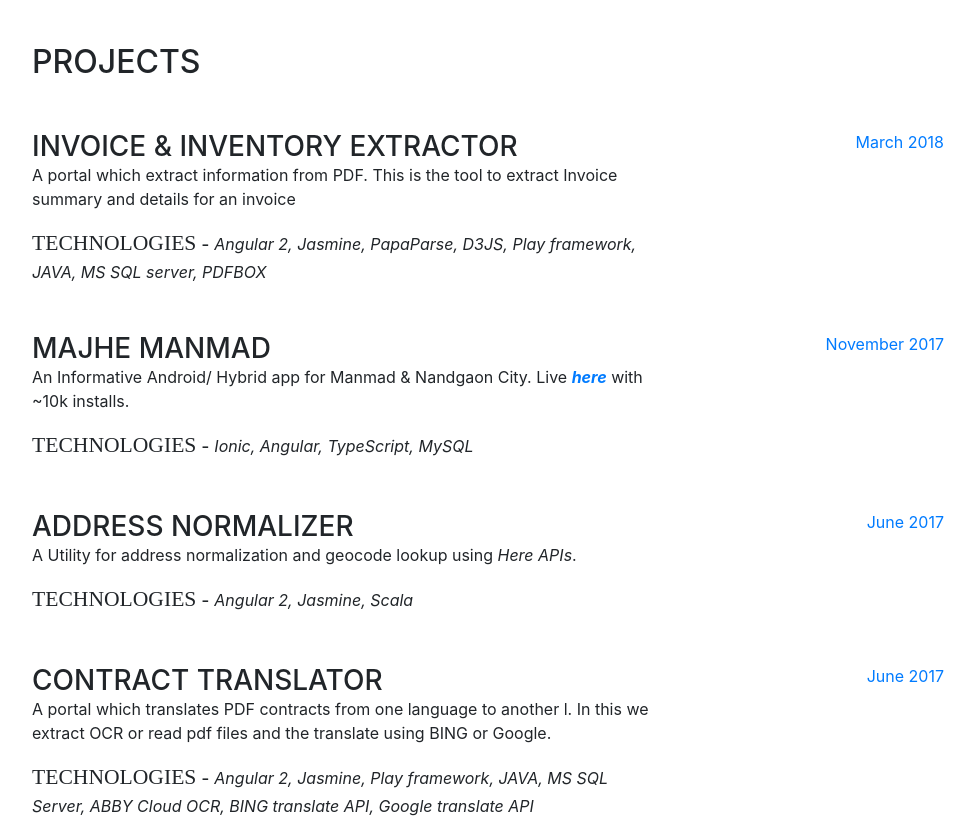
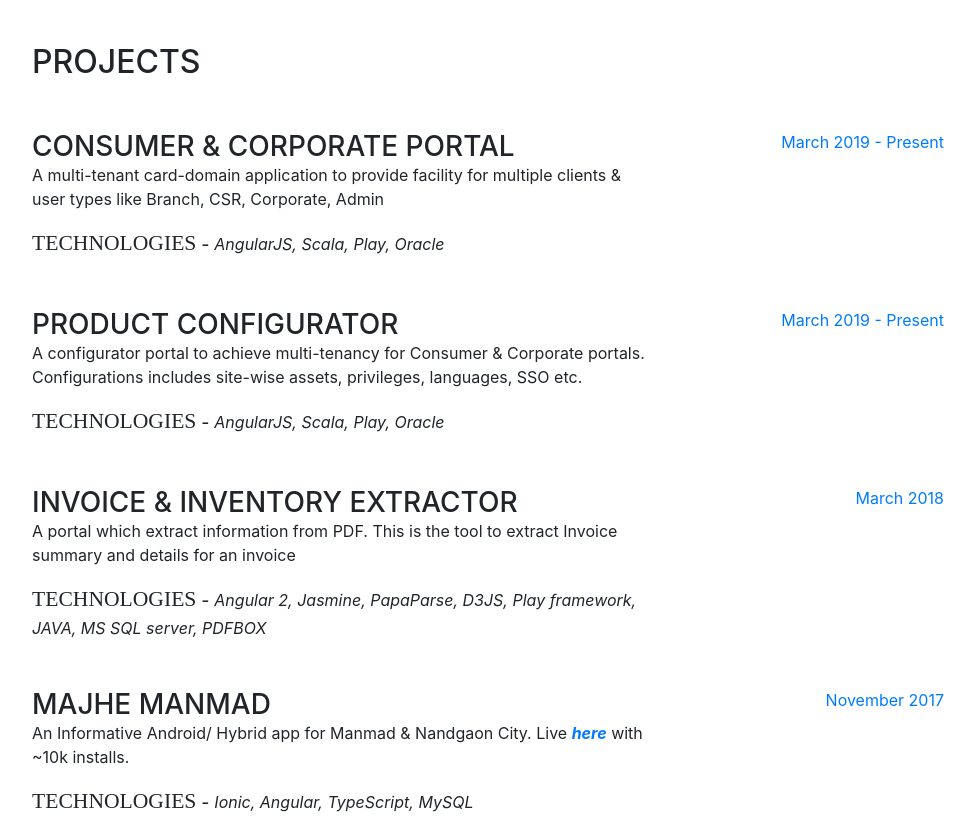
Before and after one commit to tusharwalzade216/tusharwalzade216.github.io, a website with bundled scripts: page index.html in a window 1280 px wide. Shown: the part 3340-4161 px from the top of the page, without its empty margins (288-1263 px from the left). Built offline with nearby package versions, Linux system fonts and the light colour scheme; a web font is replaced by a local one.

Commit message:
Added projects & updated Interests

```diff
--- a/index.html
+++ b/index.html
@@ -272,6 +272,34 @@
 
         <div class="resume-item d-flex flex-column flex-md-row mb-5">
           <div class="resume-content mr-auto">
+            <h3 class="mb-0">Consumer &amp; Corporate Portal</h3>
+            <p>A multi-tenant card-domain application to provide facility for multiple clients & user types like Branch, CSR, Corporate, Admin</p>
+            <div>
+              <span class="subheading mb-3">Technologies - </span>
+              <i>AngularJS, Scala, Play, Oracle</i>
+            </div>
+          </div>
+          <div class="resume-date text-md-right">
+            <span class="text-primary">March 2019 - Present</span>
+          </div>
+        </div>
+
+        <div class="resume-item d-flex flex-column flex-md-row mb-5">
+          <div class="resume-content mr-auto">
+            <h3 class="mb-0">Product Configurator</h3>
+            <p>A configurator portal to achieve multi-tenancy for Consumer & Corporate portals. Configurations includes site-wise assets, privileges, languages, SSO etc.</p>
+            <div>
+              <span class="subheading mb-3">Technologies - </span>
+              <i>AngularJS, Scala, Play, Oracle</i>
+            </div>
+          </div>
+          <div class="resume-date text-md-right">
+            <span class="text-primary">March 2019 - Present</span>
+          </div>
+        </div>
+
+        <div class="resume-item d-flex flex-column flex-md-row mb-5">
+          <div class="resume-content mr-auto">
             <h3 class="mb-0">Invoice &amp; Inventory Extractor</h3>
             <p>A portal which extract information from PDF. This is the tool to extract Invoice summary and details for an invoice</p>
             <div>
@@ -411,8 +439,8 @@
       <div class="my-auto">
         <h2 class="mb-5">Interests</h2>
         <p>Apart from being a web developer, I enjoy most of my time being outdoors. In the holidays, I am an avid trekker.</p>
-        <p class="mb-0">When forced indoors, I follow a number of sci-fi and fantasy genre movies and television shows and I spend a large
-          amount of my free time exploring the latest technolgy advancements in the front-end web development world.</p>
+        <p class="mb-0">When forced indoors, I practise flute and I spend a large
+          amount of my free time exploring the latest technolgy advancements in the development world.</p>
       </div>
     </section>
 
```
